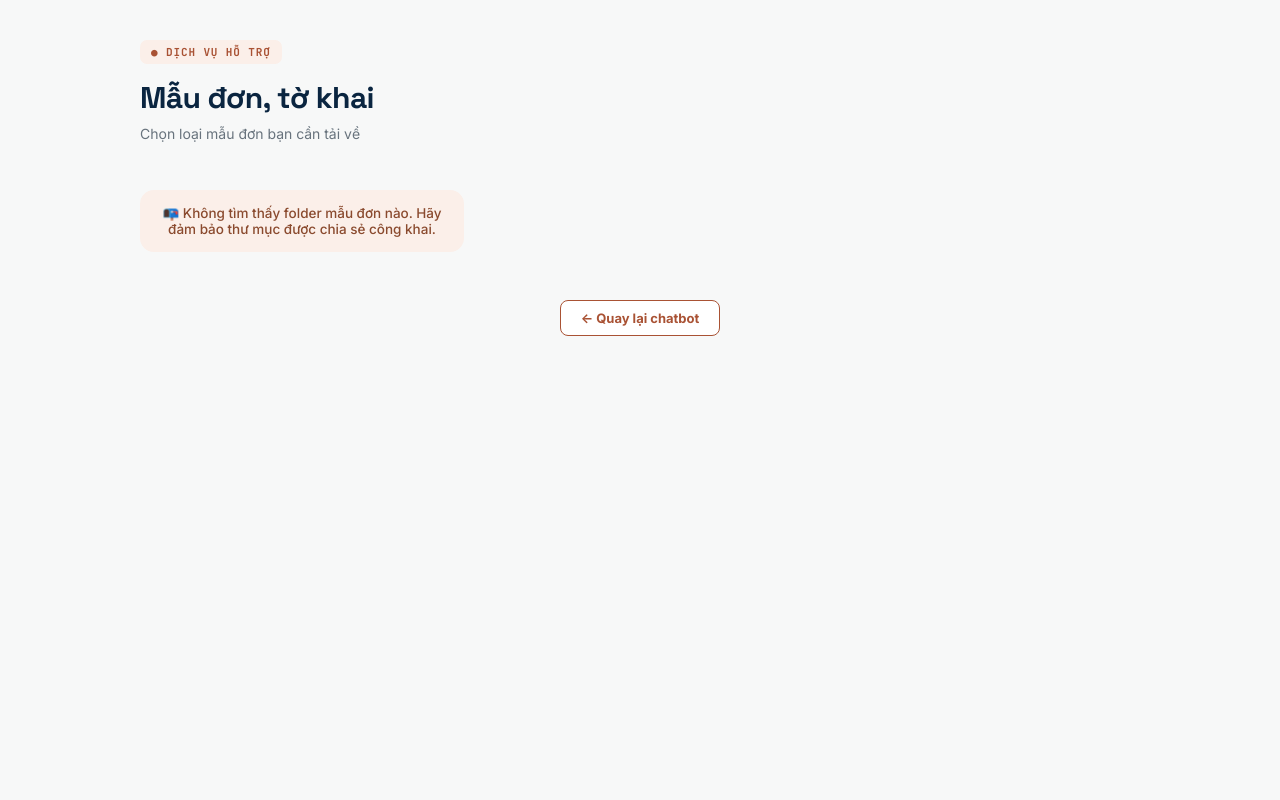
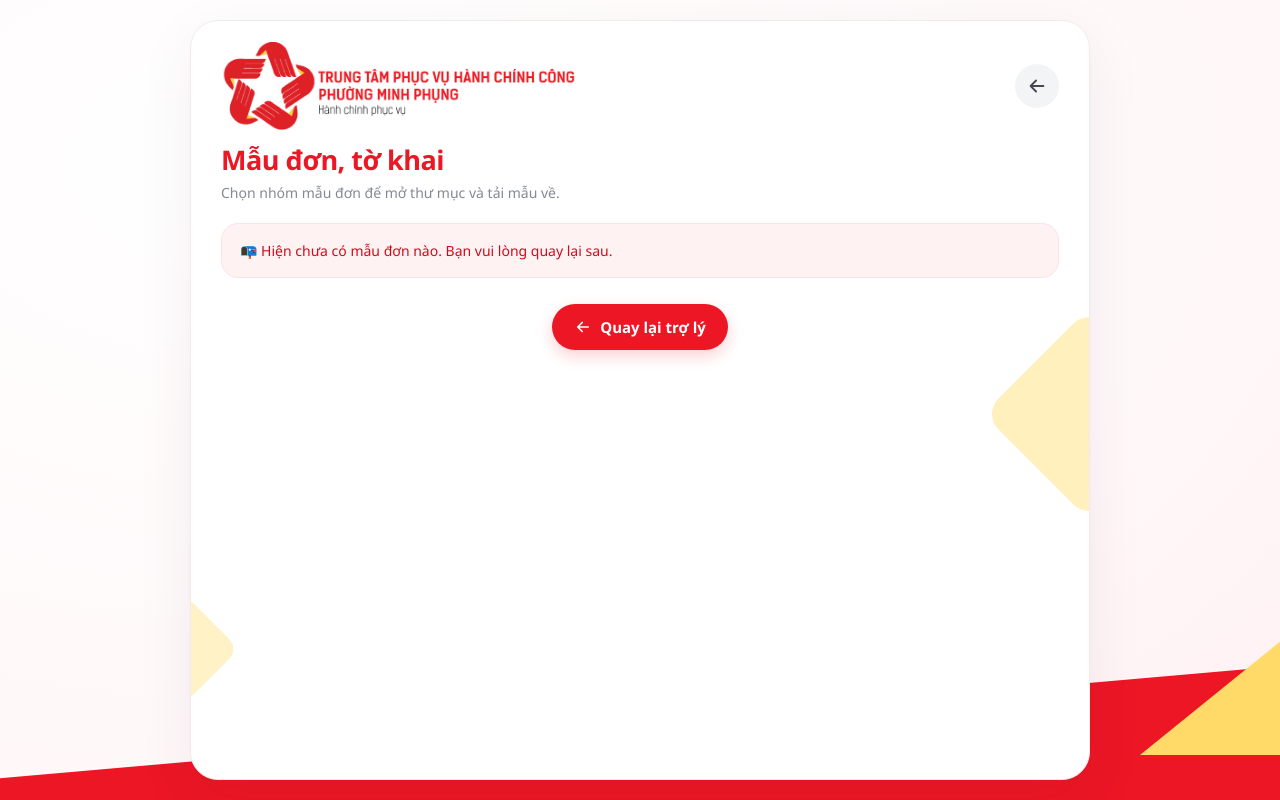
Before and after one commit to huynhanninhhvcb-coder/chatbotTTHC, a Flask app: page /mau-don in a window 1280 px wide. Run offline with Flask 3, Linux system fonts and the light colour scheme; data that the repository does not hold is empty.

Commit message:
Trang mẫu đơn đồng bộ giao diện với chatbot, không hiện chi tiết lỗi cho người dân
- Cùng nền đỏ-vàng, khung trắng, logo phường, tiêu đề đỏ và kiểu nút như trang chatbot
- Mỗi nhóm mẫu là một liên kết (mở thư mục Google Drive ở thẻ mới), tràn màn hình trên điện thoại
- Lỗi tải danh sách chỉ ghi vào log: thông báo lỗi có URL kèm API key Google Drive
- Đặt thời gian chờ 15 giây khi gọi Google Drive

Co-Authored-By: Claude Opus 5.5 <noreply@anthropic.com>

```diff
--- a/app.py
+++ b/app.py
@@ -173,12 +173,14 @@ def mau_don():
             'key': GOOGLE_DRIVE_API_KEY,
             'fields': 'files(id, name)'
         }
-        resp = requests.get(GOOGLE_DRIVE_API_URL, params=params)
+        resp = requests.get(GOOGLE_DRIVE_API_URL, params=params, timeout=15)
         resp.raise_for_status()
         data = resp.json()
         folders = data.get('files', [])
     except Exception as e:
-        error = f"Không thể tải danh sách mẫu đơn: {str(e)}"
+        # Chỉ ghi chi tiết vào log: thông báo lỗi của requests có cả URL kèm API key.
+        print(f"⚠️ Không thể tải danh sách mẫu đơn: {e}")
+        error = True
     return render_template('mau_don.html', folders=folders, error=error)
 if __name__ == '__main__':
     app.run(debug=True)
--- a/templates/mau_don.html
+++ b/templates/mau_don.html
@@ -1,192 +1,272 @@
-<!DOCTYPE html>
+<!doctype html>
 <html lang="vi">
 <head>
     <meta charset="UTF-8">
-    <meta name="viewport" content="width=device-width, initial-scale=1.0">
-    <title>Mẫu đơn, tờ khai - Phường Minh Phụng</title>
+    <meta name="viewport" content="width=device-width, initial-scale=1, viewport-fit=cover">
+    <meta name="theme-color" content="#ffffff">
+    <title>Mẫu đơn, tờ khai | Phường Minh Phụng</title>
+    <link rel="icon" href="{{ url_for('static', filename='images/logo-minh-phung.png') }}">
+    <!-- Màu, chữ, nền và kiểu nút lấy theo trang chatbot (static/css/chat.css) để hai trang đồng bộ. -->
+    <style>
+        :root {
+            --red: #ec1625;
+            --red-dark: #ce0c1b;
+            --ink: #252838;
+            --muted: #858895;
+            --font: "Segoe UI", system-ui, -apple-system, BlinkMacSystemFont, sans-serif;
+            --ease: cubic-bezier(0.22, 0.8, 0.35, 1);
+        }
+        * { box-sizing: border-box; }
+        body {
+            position: relative;
+            display: flex;
+            min-height: 100vh;
+            min-height: 100dvh;
+            justify-content: center;
+            align-items: flex-start;
+            margin: 0;
+            padding: 20px;
+            color: var(--ink);
+            background: radial-gradient(ellipse at 20% 20%, #fff, #fff8f9 65%, #fff0f2) fixed;
+            font-family: var(--font);
+            -webkit-font-smoothing: antialiased;
+        }
+        body::before {
+            position: fixed;
+            bottom: -160px;
+            left: -5%;
+            z-index: -1;
+            width: 115%;
+            height: 240px;
+            background: var(--red);
+            transform: rotate(-5deg);
+            content: "";
+        }
+        body::after {
+            position: fixed;
+            right: -70px;
+            bottom: 45px;
+            z-index: -1;
+            width: 210px;
+            height: 170px;
+            background: #ffda68;
+            clip-path: polygon(100% 0, 100% 100%, 0 100%);
+            content: "";
+        }
+        svg { display: block; }
+        a { -webkit-tap-highlight-color: transparent; touch-action: manipulation; }
+        a:focus-visible { outline: 3px solid #e8a51c; outline-offset: 3px; }
 
-    <link rel="preconnect" href="https://fonts.googleapis.com">
-    <link rel="preconnect" href="https://fonts.gstatic.com" crossorigin>
-    <link href="https://fonts.googleapis.com/css2?family=Space+Grotesk:wght@700&family=Inter:wght@400;500;600;700&family=JetBrains+Mono:wght@700&display=swap" rel="stylesheet">
+        .app-shell {
+            position: relative;
+            width: min(100%, 900px);
+            min-height: calc(100vh - 40px);
+            min-height: calc(100dvh - 40px);
+            overflow: hidden;
+            padding: 21px 30px 28px;
+            border: 1px solid #f2e9ea;
+            border-radius: 28px;
+            background: #fff;
+            box-shadow: 0 18px 60px #44252f10, 0 3px 12px #44252f05;
+        }
+        /* Hai hình thoi vàng nhạt trang trí, giống vùng hội thoại của trang chatbot. */
+        .app-shell::before,
+        .app-shell::after {
+            position: absolute;
+            z-index: 0;
+            background: #fff0bd;
+            transform: rotate(45deg);
+            content: "";
+            pointer-events: none;
+        }
+        .app-shell::before { top: 42%; right: -75px; width: 150px; height: 150px; border-radius: 22px; }
+        .app-shell::after { bottom: 12%; left: -46px; width: 78px; height: 78px; border-radius: 14px; background: #fff2c7; }
+        .app-shell > * { position: relative; z-index: 1; }
 
-    <style>
-        * { margin: 0; padding: 0; box-sizing: border-box; }
+        .brand-row {
+            display: flex;
+            align-items: center;
+            justify-content: space-between;
+            gap: 16px;
+            animation: enter 0.38s var(--ease) both;
+        }
+        .brand-identity { display: block; min-width: 0; width: min(75%, 370px); }
+        .brand-logo { display: block; width: 100%; height: auto; }
+        .round-btn {
+            display: grid;
+            width: 44px;
+            height: 44px;
+            flex: none;
+            place-items: center;
+            border-radius: 50%;
+            color: #454752;
+            background: #f3f4f6;
+            transition: color 0.16s, background 0.16s;
+        }
+        .round-btn:hover { color: var(--red); background: #ffe9ec; }
+        .round-btn svg { width: 22px; height: 22px; }
 
-        :root {
-            --font-display: 'Space Grotesk', 'Inter', system-ui, sans-serif;
-            --font-sans: 'Inter', system-ui, -apple-system, sans-serif;
-            --font-mono: 'JetBrains Mono', ui-monospace, monospace;
-            --color-bg: #F7F8F8;
-            --color-surface: #FFFFFF;
-            --color-border: #E1E5E8;
-            --color-navy: #0A2540;
-            --color-muted: #68737D;
-            --color-accent-1: #B65A38;
-            --color-accent-2: #A95234;
-            --color-accent-soft: #FBEFE9;
-            --radius-sm: 8px;
-            --radius-md: 14px;
-            --radius-lg: 20px;
-            --shadow-card: 0 9px 26px rgba(10, 37, 64, 0.07);
-            --ease: cubic-bezier(.4, 0, .2, 1);
+        .page-heading {
+            display: flex;
+            align-items: center;
+            justify-content: space-between;
+            gap: 12px;
+            margin-top: 12px;
+            animation: enter 0.38s 0.04s var(--ease) both;
         }
-
-        body {
-            font-family: var(--font-sans);
-            background: var(--color-bg);
-            color: var(--color-navy);
-            min-height: 100vh;
-            padding: 40px 20px;
+        .page-heading h1 {
+            margin: 0;
+            color: var(--red);
+            font-size: 27px;
+            font-weight: 700;
+            letter-spacing: -0.5px;
+            line-height: 1.3;
         }
-
-        .container { max-width: 1000px; margin: 0 auto; }
-
-        .header { margin-bottom: 28px; }
-
-        .eyebrow {
-            display: inline-flex;
-            align-items: center;
-            gap: 6px;
-            padding: 5px 11px;
-            border-radius: 7px;
-            background: var(--color-accent-soft);
-            color: var(--color-accent-2);
-            font-family: var(--font-mono);
-            font-size: 11px;
-            font-weight: 700;
-            letter-spacing: 0.08em;
-            text-transform: uppercase;
-            margin-bottom: 14px;
-        }
-
-        .header h1 {
-            font-family: var(--font-display);
-            font-weight: 700;
-            font-size: 30px;
-            letter-spacing: -0.02em;
-        }
-
-        .header p {
-            margin-top: 8px;
-            color: var(--color-muted);
-            font-size: 14px;
-        }
+        .page-heading .count { flex: none; margin: 0; color: #838693; font-size: 12px; white-space: nowrap; }
+        .intro { margin: 4px 0 20px; color: var(--muted); font-size: 14px; line-height: 1.5; }
 
         .grid {
             display: grid;
-            grid-template-columns: repeat(auto-fill, minmax(260px, 1fr));
-            gap: 14px;
-            margin-bottom: 28px;
+            grid-template-columns: repeat(auto-fill, minmax(250px, 1fr));
+            gap: 13px;
+        }
+        .form-card {
+            display: flex;
+            min-height: 62px;
+            align-items: center;
+            gap: 12px;
+            padding: 11px 14px;
+            border: 1px solid #ffe0e4;
+            border-radius: 17px;
+            color: #292733;
+            background: linear-gradient(130deg, #fff5f6, #fff0f2);
+            font-size: 15px;
+            font-weight: 650;
+            line-height: 1.35;
+            text-decoration: none;
+            transition: border-color 0.16s, background 0.16s, transform 0.16s;
+            animation: enter 0.38s var(--ease) backwards;
+        }
+        .form-card:hover { border-color: #f8b1b9; background: #ffe9ec; }
+        .form-card:active { transform: scale(0.98); }
+        .form-icon {
+            display: grid;
+            width: 38px;
+            height: 38px;
+            flex: none;
+            place-items: center;
+            border-radius: 12px;
+            color: var(--red);
+            background: #fff;
+            box-shadow: 0 2px 6px #ec162512;
+        }
+        .form-icon svg { width: 22px; height: 22px; }
+        .form-name { flex: 1; min-width: 0; }
+        .open-icon { width: 17px; height: 17px; flex: none; color: #c9a3a8; transition: color 0.16s, transform 0.16s; }
+        .form-card:hover .open-icon { color: var(--red); transform: translate(2px, -2px); }
+
+        .notice {
+            grid-column: 1 / -1;
+            margin: 0;
+            padding: 16px 18px;
+            border: 1px solid #ffe0e4;
+            border-radius: 17px;
+            color: var(--red-dark);
+            background: #fff2f3;
+            font-size: 14px;
+            line-height: 1.5;
         }
 
-        .folder-card {
-            background: var(--color-surface);
-            border-radius: var(--radius-md);
-            border: 1px solid var(--color-border);
-            overflow: hidden;
-            transition: all 0.2s var(--ease);
+        .back-row { display: flex; justify-content: center; margin-top: 26px; }
+        .back-btn {
+            display: inline-flex;
+            min-height: 46px;
+            align-items: center;
+            gap: 8px;
+            padding: 10px 22px;
+            border-radius: 999px;
+            color: #fff;
+            background: var(--red);
+            box-shadow: 0 6px 16px #ec162533;
+            font-size: 15px;
+            font-weight: 650;
+            text-decoration: none;
+            transition: background 0.16s, transform 0.16s;
         }
-        .folder-card:hover {
-            border-color: var(--color-accent-2);
-            box-shadow: var(--shadow-card);
-            transform: translateY(-2px);
+        .back-btn:hover { background: var(--red-dark); }
+        .back-btn:active { transform: scale(0.96); }
+        .back-btn svg { width: 18px; height: 18px; }
+
+        @keyframes enter {
+            from { opacity: 0; transform: translateY(8px); }
+            to { opacity: 1; transform: none; }
         }
 
-        .folder-btn {
-            display: flex;
-            align-items: center;
-            padding: 16px;
-            background: none;
-            border: none;
+        @media (max-width: 600px) {
+            body { padding: 0; background: #fff; }
+            body::before, body::after { display: none; }
+            .app-shell {
                 width: 100%;
-            text-align: left;
-            cursor: pointer;
-            font-family: var(--font-sans);
-            font-size: 14px;
-            font-weight: 600;
-            color: var(--color-navy);
-            gap: 13px;
+                min-height: 100vh;
+                min-height: 100dvh;
+                padding: max(16px, env(safe-area-inset-top)) 18px max(24px, env(safe-area-inset-bottom));
+                border: 0;
+                border-radius: 0;
+                box-shadow: none;
             }
-        .folder-icon {
-            font-size: 1.5rem;
-            width: 40px;
-            height: 40px;
-            border-radius: var(--radius-sm);
-            background: var(--color-accent-soft);
-            display: flex;
-            align-items: center;
-            justify-content: center;
-            flex-shrink: 0;
+            .brand-row { gap: 12px; }
+            .brand-identity { width: min(calc(100% - 48px), 280px); }
+            .round-btn { width: 36px; height: 36px; }
+            .round-btn svg { width: 19px; height: 19px; }
+            .page-heading h1 { font-size: 23px; }
+            .grid { grid-template-columns: 1fr; gap: 10px; }
+            .form-card { min-height: 58px; font-size: 14.5px; }
         }
-        .folder-name { flex: 1; color: var(--color-accent-2); }
-
-        .back-btn {
-            display: inline-block;
-            background: var(--color-surface);
-            color: var(--color-accent-2);
-            border: 1.5px solid var(--color-accent-2);
-            padding: 9px 20px;
-            border-radius: var(--radius-sm);
-            text-decoration: none;
-            font-weight: 700;
-            font-size: 13px;
-            transition: all 0.2s var(--ease);
-        }
-        .back-btn:hover { background: var(--color-accent-2); color: #fff; }
-
-        .error-message {
-            background: #FBEFE9;
-            color: #8A4A2E;
-            padding: 15px;
-            border-radius: var(--radius-md);
-            text-align: center;
-            margin: 20px 0;
-            font-weight: 500;
-            font-size: 13.5px;
-        }
-
-        .center { text-align: center; }
-
-        @media (max-width: 600px) {
-            .header h1 { font-size: 24px; }
-            .grid { grid-template-columns: 1fr; }
+        @media (prefers-reduced-motion: reduce) {
+            *, *::before, *::after { animation: none !important; transition: none !important; }
         }
     </style>
 </head>
 <body>
-<div class="container">
-    <div class="header">
-        <span class="eyebrow">● DỊCH VỤ HỖ TRỢ</span>
+<div class="app-shell">
+    <header>
+        <div class="brand-row">
+            <a class="brand-identity" href="/" aria-label="Về trợ lý hành chính công phường Minh Phụng">
+                <img class="brand-logo" src="{{ url_for('static', filename='images/logo-minh-phung.png') }}" width="816" height="195" alt="Trung tâm phục vụ hành chính công phường Minh Phụng – Hành chính phục vụ">
+            </a>
+            <a class="round-btn" href="/" aria-label="Quay lại trợ lý" title="Quay lại trợ lý">
+                <svg aria-hidden="true" viewBox="0 0 24 24" fill="none" stroke="currentColor" stroke-width="2" stroke-linecap="round" stroke-linejoin="round"><path d="M19 12H5M11 18l-6-6 6-6"/></svg>
+            </a>
+        </div>
+        <div class="page-heading">
             <h1>Mẫu đơn, tờ khai</h1>
-        <p>Chọn loại mẫu đơn bạn cần tải về</p>
+            {% if folders %}<p class="count">{{ folders|length }} nhóm mẫu</p>{% endif %}
         </div>
+        <p class="intro">Chọn nhóm mẫu đơn để mở thư mục và tải mẫu về.</p>
+    </header>
 
+    <main class="grid">
         {% if error %}
-    <div class="error-message">
-        ⚠️ {{ error }}<br>
-        Vui lòng kiểm tra kết nối hoặc thử lại sau.
-    </div>
+        <p class="notice">⚠️ Chưa tải được danh sách mẫu đơn. Bạn vui lòng thử lại sau ít phút.</p>
         {% endif %}
-
-    <div class="grid">
         {% for folder in folders %}
-        <div class="folder-card">
-            <button class="folder-btn" onclick="window.open('https://drive.google.com/drive/folders/{{ folder.id }}', '_blank')">
-                <span class="folder-icon">📁</span>
-                <span class="folder-name">{{ folder.name }}</span>
-            </button>
-        </div>
+        <a class="form-card" href="https://drive.google.com/drive/folders/{{ folder.id }}" target="_blank" rel="noopener" style="animation-delay: {{ '%.2f'|format(0.06 + loop.index0 * 0.03) }}s">
+            <span class="form-icon"><svg aria-hidden="true" viewBox="0 0 24 24" fill="currentColor"><path d="M14 2H6a2 2 0 0 0-2 2v16a2 2 0 0 0 2 2h12a2 2 0 0 0 2-2V8l-6-6Z"/><path d="M14 2v6h6M8 12h8M8 16h8M8 19h5" fill="none" stroke="white" stroke-width="1.5" stroke-linecap="round" stroke-linejoin="round"/></svg></span>
+            <span class="form-name">{{ folder.name }}</span>
+            <svg class="open-icon" aria-hidden="true" viewBox="0 0 24 24" fill="none" stroke="currentColor" stroke-width="2" stroke-linecap="round" stroke-linejoin="round"><path d="M7 17 17 7M8 7h9v9"/></svg>
+        </a>
         {% else %}
             {% if not error %}
-            <div class="error-message">
-                📭 Không tìm thấy folder mẫu đơn nào. Hãy đảm bảo thư mục được chia sẻ công khai.
-            </div>
+            <p class="notice">📭 Hiện chưa có mẫu đơn nào. Bạn vui lòng quay lại sau.</p>
             {% endif %}
         {% endfor %}
-    </div>
+    </main>
 
-    <div class="center">
-        <a href="/" class="back-btn">← Quay lại chatbot</a>
+    <div class="back-row">
+        <a class="back-btn" href="/">
+            <svg aria-hidden="true" viewBox="0 0 24 24" fill="none" stroke="currentColor" stroke-width="2.2" stroke-linecap="round" stroke-linejoin="round"><path d="M19 12H5M11 18l-6-6 6-6"/></svg>
+            Quay lại trợ lý
+        </a>
     </div>
 </div>
 </body>
```
Lines whose indentation alone changed are shown as unchanged.
